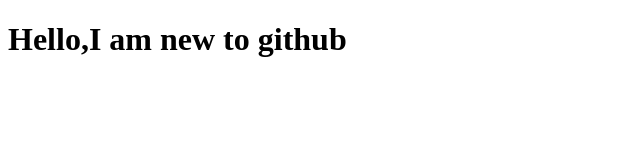
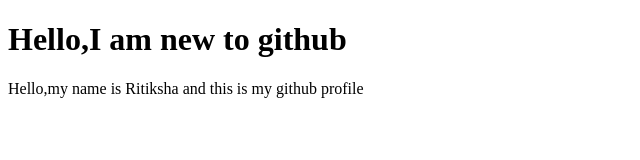
Before and after one commit to ritikshaingle-9/git-practice, a plain HTML site: page index.html in a window 1280 px wide. Shown: the whole page, without its empty margins (0-640 px from the left). Drawn offline with Linux system fonts and the light colour scheme.

Commit message:
paragraph added

```diff
--- a/index.html
+++ b/index.html
@@ -5,5 +5,6 @@
 </head>
 <body>
     <h1>Hello,I am new to github</h1>
+    <p>Hello,my name is Ritiksha and this is my github profile</p>
 </body>
 </html>
```
